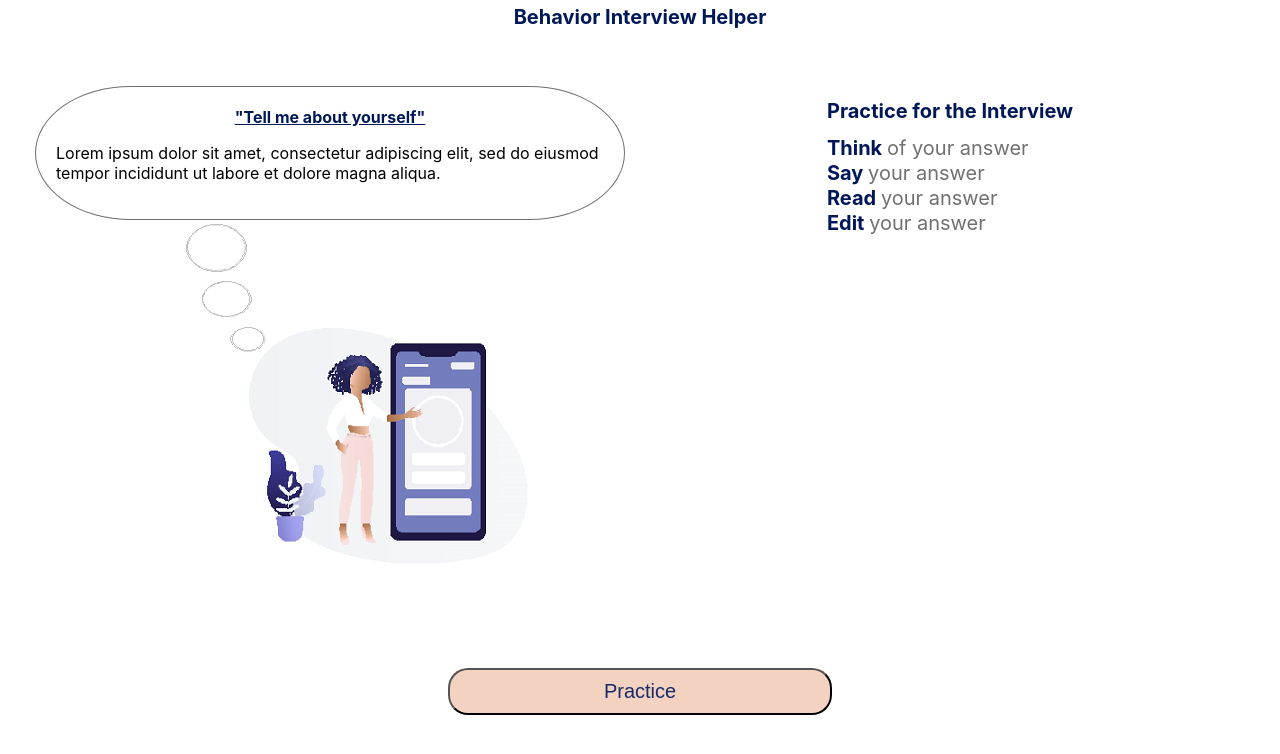
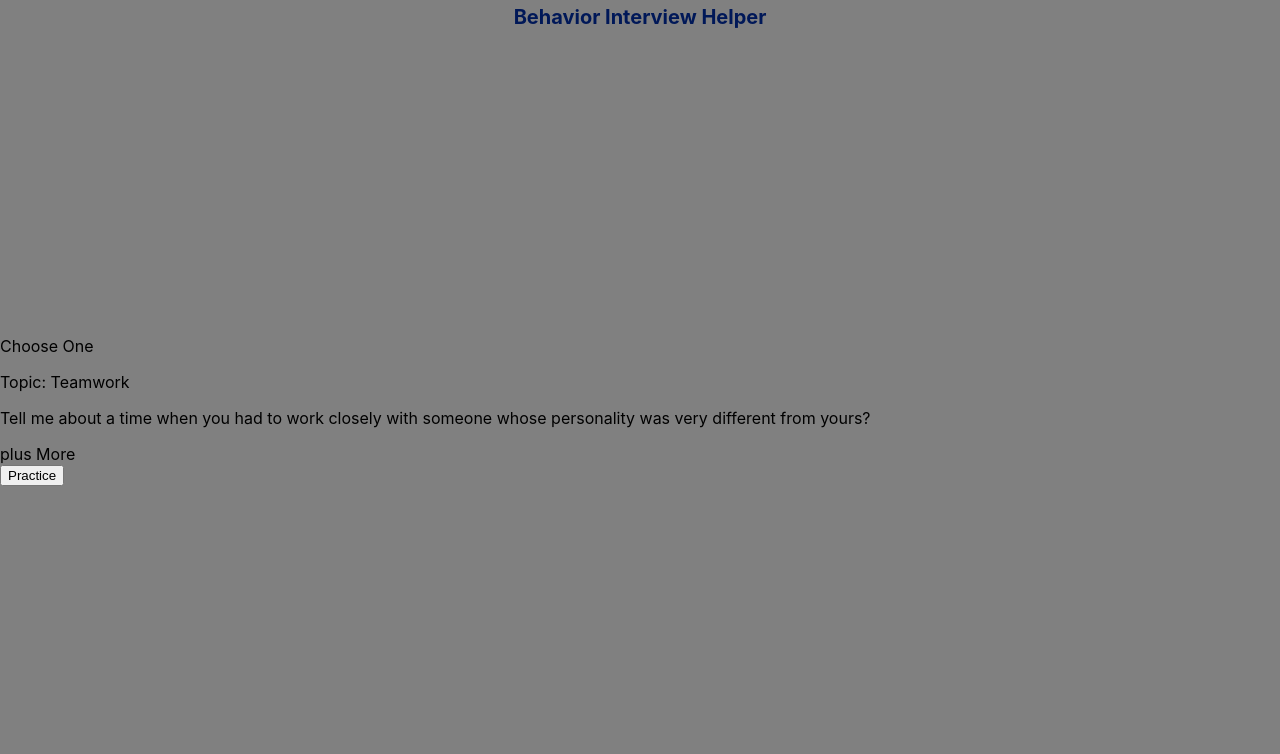
Before and after one commit to jcsmileyjr/behavior-interview-helper, a React (Create React App) app in the folder interview-helper/: page / in a window 1280 px wide. Shown: the top 754 px of the page. Built offline with nearby package versions, Linux system fonts and the light colour scheme.

Commit message:
Refactor: setting global styles to all Headers

```diff
--- a/interview-helper/src/App.css
+++ b/interview-helper/src/App.css
@@ -17,7 +17,16 @@
 
 }
 
-.page__title--style {
-  font-size: 30px;
+header {
+  flex: .5;
+}
+
+.header__title--style {
+  color: var(--Primary-Dark-Blue);
   font-weight: bold;
+  font-size: var(--Header-Mobile-Font-Size);
+  display: flex;
+  justify-content: center;
+  align-content: center;
+  margin-top: 5px;
 }
--- a/interview-helper/src/App.js
+++ b/interview-helper/src/App.js
@@ -5,7 +5,8 @@ import AdmingPage from './pages/adminPage/AdminPage';
 function App() {
   return (
     <div className="App">
-      <LandingPage />
+      <AdmingPage />
+      {/* <LandingPage /> */}
     </div>
   );
 }
--- a/interview-helper/src/pages/adminPage/AdminPage.js
+++ b/interview-helper/src/pages/adminPage/AdminPage.js
@@ -1,12 +1,25 @@
 import './adminPage.css';
 
+/**
+ * Setup HTML & Content architecture - DONE
+ * Setup section design responsiveness
+ *  - Mobile
+ *  - Desktop
+ * Setup styling for page elements
+ *  - Get one card looking correct
+ *  - Break off into a component
+ * Setup design responsiveness for cards
+ *  - dummy data for 9 cards
+ *
+ * @returns
+ */
 const AdmingPage = () => {
     return(
-        <div>
-            <header> Behavior Interview Helper</header>
-            <div className="adminPage--container">
+        <div className="adminPage--container">
+            <header className="header__title--style"> Behavior Interview Helper</header>
+            <main className="adminPage__content--container">
                 <p className="adminPage__pageTitle--style">Choose One</p>
-                <main>
+                <article>
                     <div class="card">
                         <div>
                             <p>Topic: Teamwork</p>
@@ -21,8 +34,8 @@ const AdmingPage = () => {
                             <button type="button">Practice</button>
                         </div>
                     </div>
-                </main>
-            </div>
+                </article>
+            </main>
         </div>
     )
 }
--- a/interview-helper/src/pages/adminPage/adminPage.css
+++ b/interview-helper/src/pages/adminPage/adminPage.css
@@ -0,0 +1,6 @@
+.adminPage--container {
+    height: 100%;
+    display: flex;
+    flex-direction: column;
+    background-color: gray;
+}
--- a/interview-helper/src/pages/landingPage/landingPage.css
+++ b/interview-helper/src/pages/landingPage/landingPage.css
@@ -2,20 +2,6 @@
     height: 100%;
     display: flex;
     flex-direction: column;
-}
-
-header {
-    flex: .5;
-}
-
-.header__title--style {
-    color: var(--Primary-Dark-Blue);
-    font-weight: bold;
-    font-size: var(--Header-Mobile-Font-Size);
-    display: flex;
-    justify-content: center;
-    align-content: center;
-    margin-top: 5px;
 }
 
 .landingPage--contianer > main {
```
